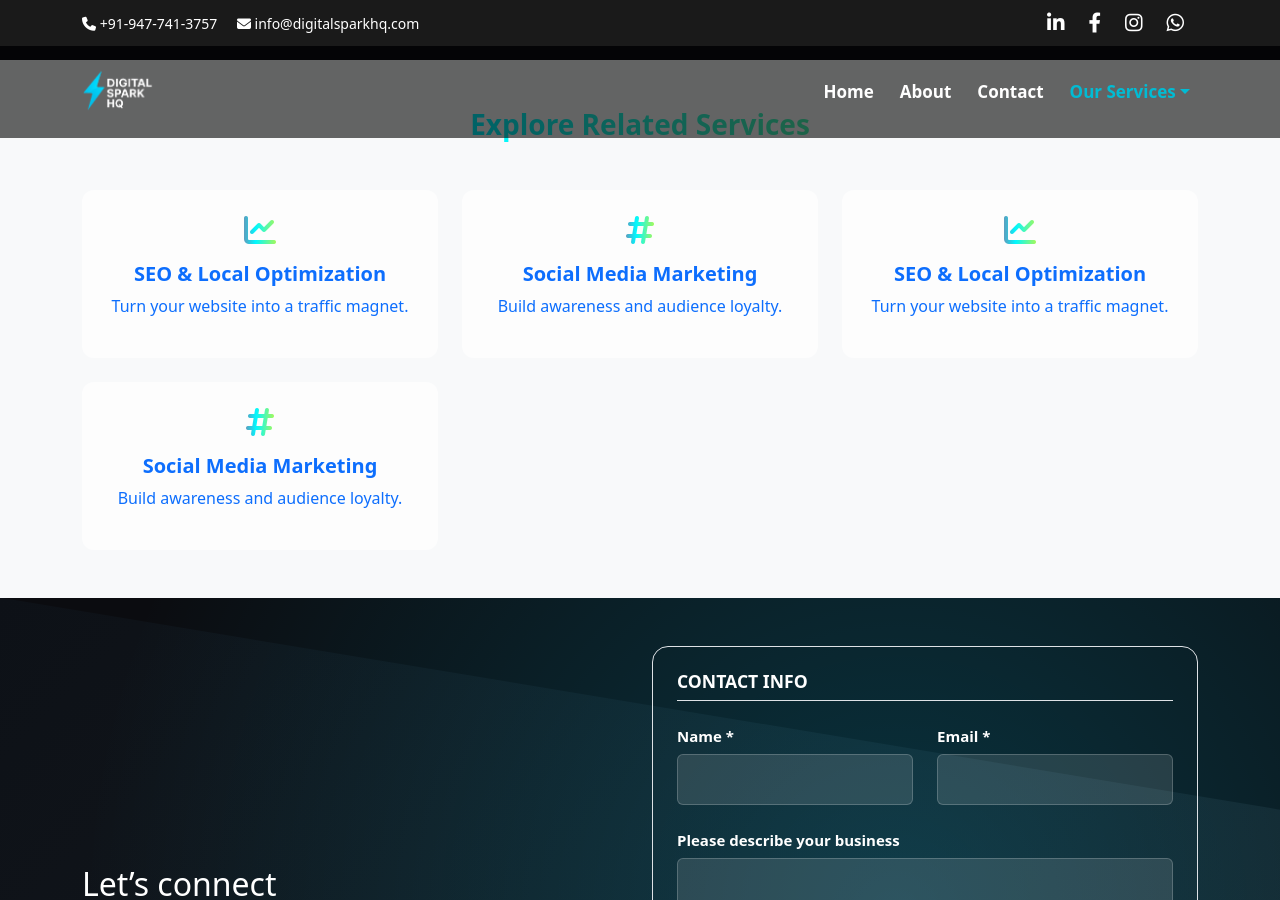
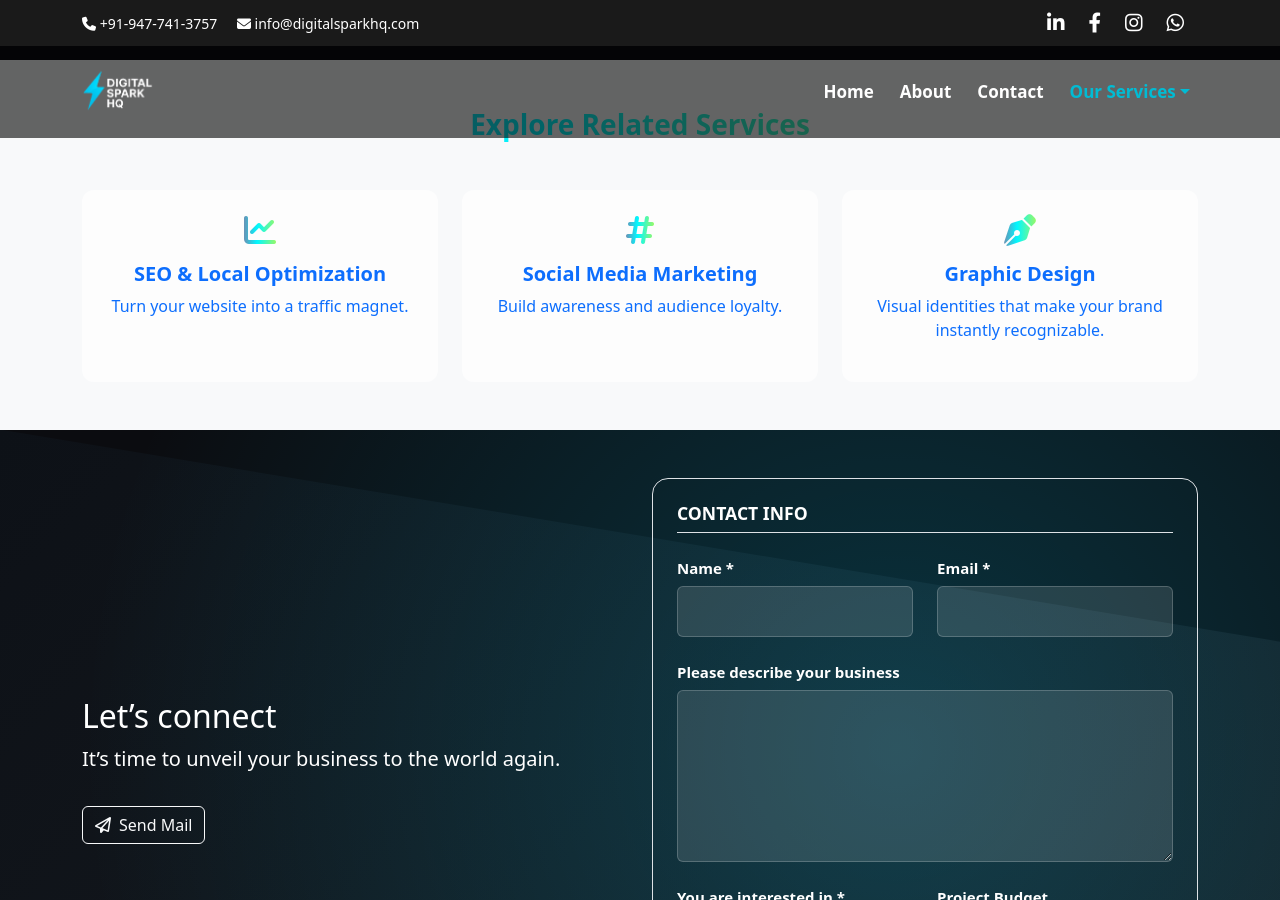
Before and after one commit to Iambiswajit-C/digitalsparkhq, a Jekyll site: the page built from services/paid-marketing/index.md, in a window 1280 px wide and 900 px high, scrolled down 2228 px. Built offline with Jekyll 4.4.1, drawn with Linux system fonts in a browser that asks for light colours.

Commit message:
Update related services section in index.md
Removed SEO and Social Media Marketing sections while adding Graphic Design service.

```diff
--- a/services/paid-marketing/index.md
+++ b/services/paid-marketing/index.md
@@ -152,7 +152,7 @@ description: "High-converting paid advertising campaigns across Google, Meta, an
       Explore Related Services
     </h3>
 
-    <div class="row g-4 text-center">
+    <div class="row g-4 justify-content-center text-center">
 
       <div class="col-md-4">
         <a href="/services/seo/" class="text-decoration-none">
@@ -174,25 +174,15 @@ description: "High-converting paid advertising campaigns across Google, Meta, an
         </a>
       </div>
 
-      <div class="col-md-4">
-        <a href="/services/seo/" class="text-decoration-none">
-          <div class="about-card p-4 h-100">
-            <i class="fas fa-chart-line fs-2 mb-3 gradient-text"></i>
-            <h5 class="fw-bold">SEO & Local Optimization</h5>
-            <p>Turn your website into a traffic magnet.</p>
-          </div>
-        </a>
-      </div>
-
-      <div class="col-md-4">
-        <a href="/services/social-media/" class="text-decoration-none">
-          <div class="about-card p-4 h-100">
-            <i class="fas fa-hashtag fs-2 mb-3 gradient-text"></i>
-            <h5 class="fw-bold">Social Media Marketing</h5>
-            <p>Build awareness and audience loyalty.</p>
-          </div>
-        </a>
-      </div>
+    <div class="col-md-4">
+  <a href="/services/graphic-design/" class="text-decoration-none">
+    <div class="about-card p-4 h-100">
+      <i class="fas fa-pen-nib fs-2 mb-3 gradient-text"></i>
+      <h5 class="fw-bold">Graphic Design</h5>
+      <p>Visual identities that make your brand instantly recognizable.</p>
+    </div>
+  </a>
+</div>
 
     </div>
   </div>
```
